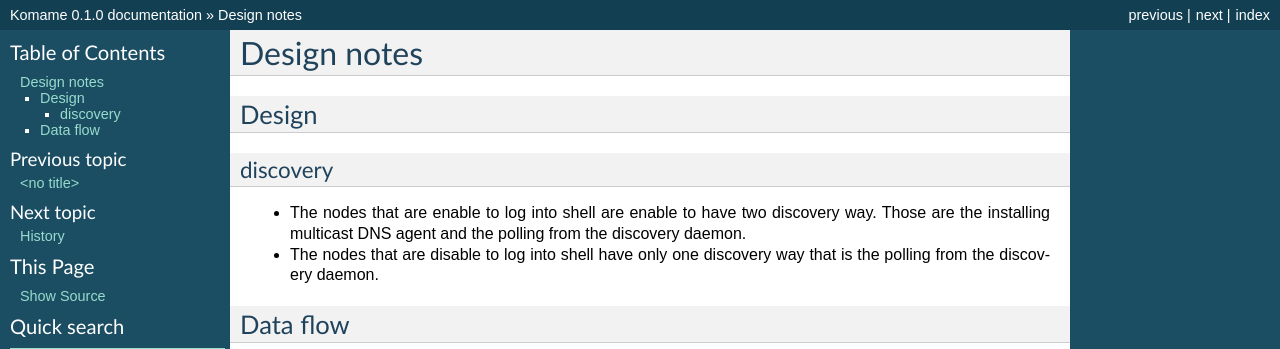
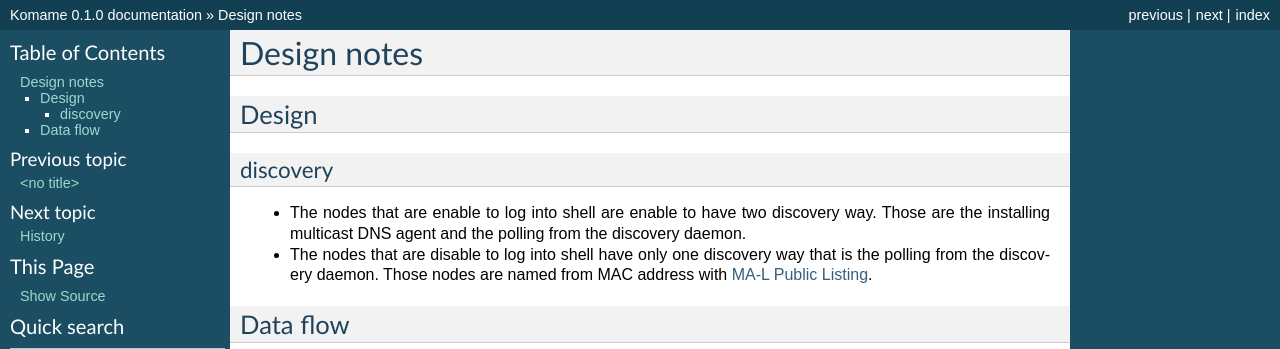
Before and after one commit to mkouhei/komame, a Sphinx documentation site: the page built from docs/source/design-notes.rst, in a window 1280 px wide, cut to the strip 0-349 px from the top of the page. Built offline with Sphinx 7.4.7, drawn with Linux system fonts in a browser that asks for light colours.

Commit message:
Updates discover design.
Signed-off-by: Kouhei Maeda <mkouhei@palmtb.net>

```diff
--- a/docs/source/design-notes.rst
+++ b/docs/source/design-notes.rst
@@ -11,7 +11,7 @@ discovery
 * The nodes that are enable to log into shell are enable to have two discovery way.
   Those are the installing multicast DNS agent and the polling from the discovery daemon.
 * The nodes that are disable to log into shell have only one discovery way
-  that is the polling from the discovery daemon.
+  that is the polling from the discovery daemon. Those nodes are named from MAC address with `MA-L Public Listing <http://standards.ieee.org/develop/regauth/oui/public.html>`_.
 
 Data flow
 =========
```
